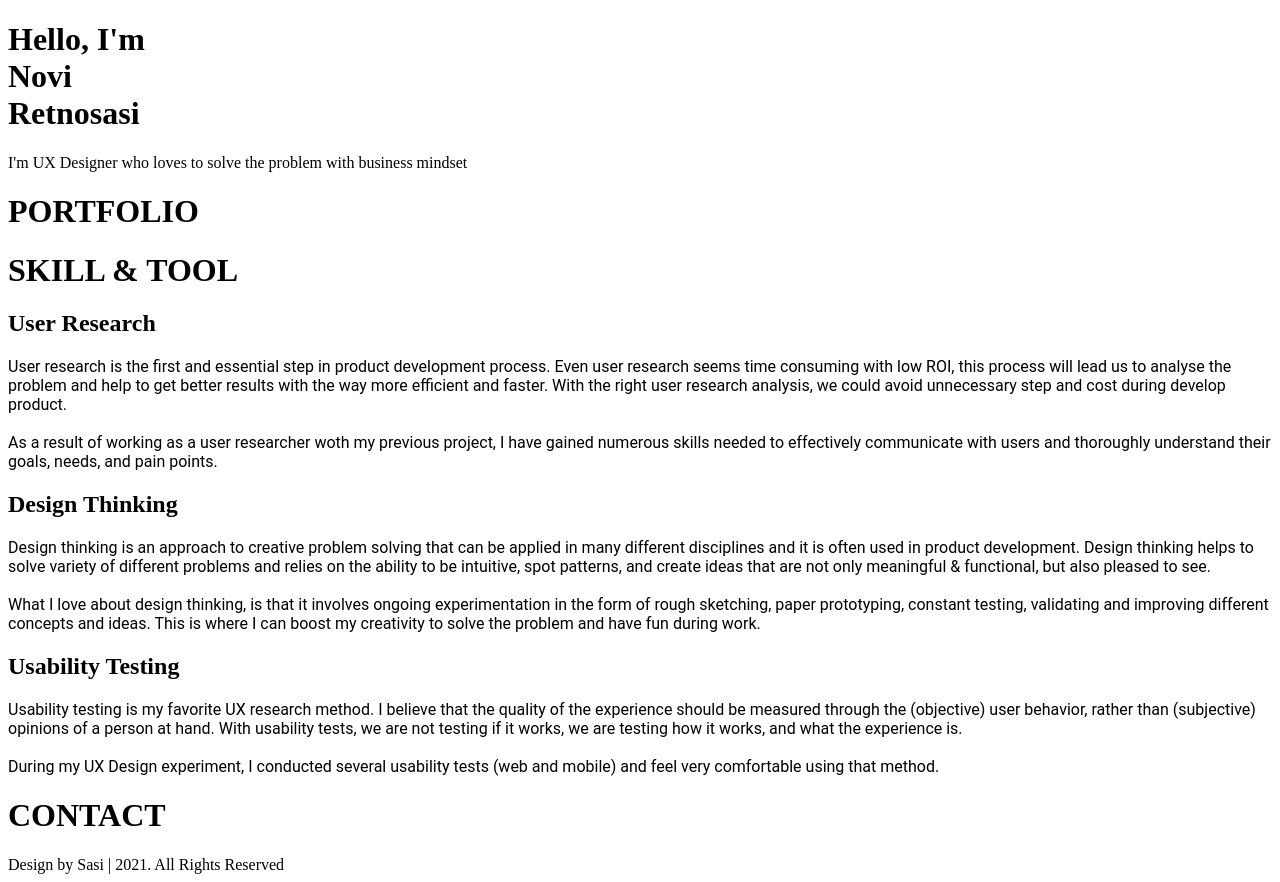
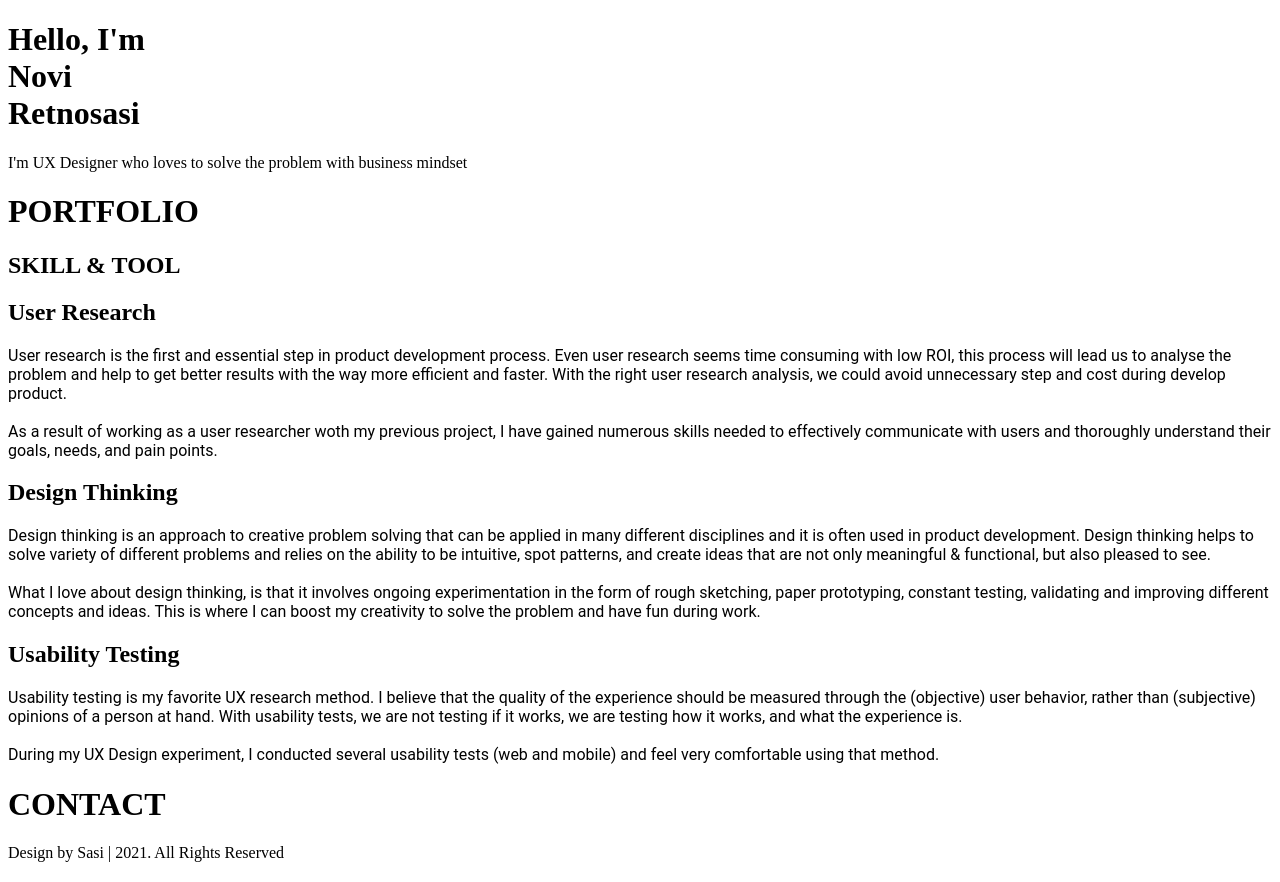
Before and after one commit to heysasi/mywebsite, a plain HTML site: page index.html in a window 1280 px wide. Drawn offline with Linux system fonts and the light colour scheme.

Commit message:
change h2

```diff
--- a/index.html
+++ b/index.html
@@ -14,7 +14,7 @@
 <div>
 <h1>PORTFOLIO</h1></div>
 <div>
-<h1>SKILL & TOOL</h1></div>
+<h2>SKILL & TOOL</h2></div>
 <h2>User Research</h2>
 <p style="font-family:roboto;">User research is the first and essential step in product development process. Even user research seems time consuming with low ROI, this process will lead us to analyse the problem and help to get better results with the way more efficient and faster. With the right user research analysis, we could avoid unnecessary step and cost during develop product.
  <br><br>As a result of working as a user researcher woth my previous project, I have gained numerous skills needed to effectively communicate with users and thoroughly understand their goals, needs, and pain points.</p>
```
